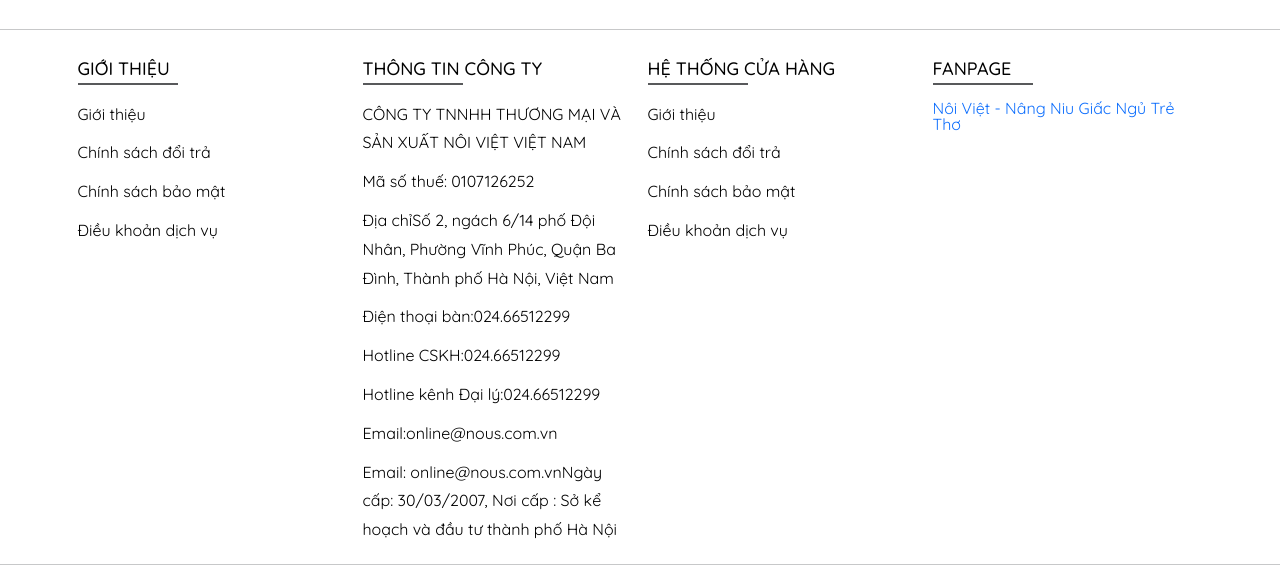
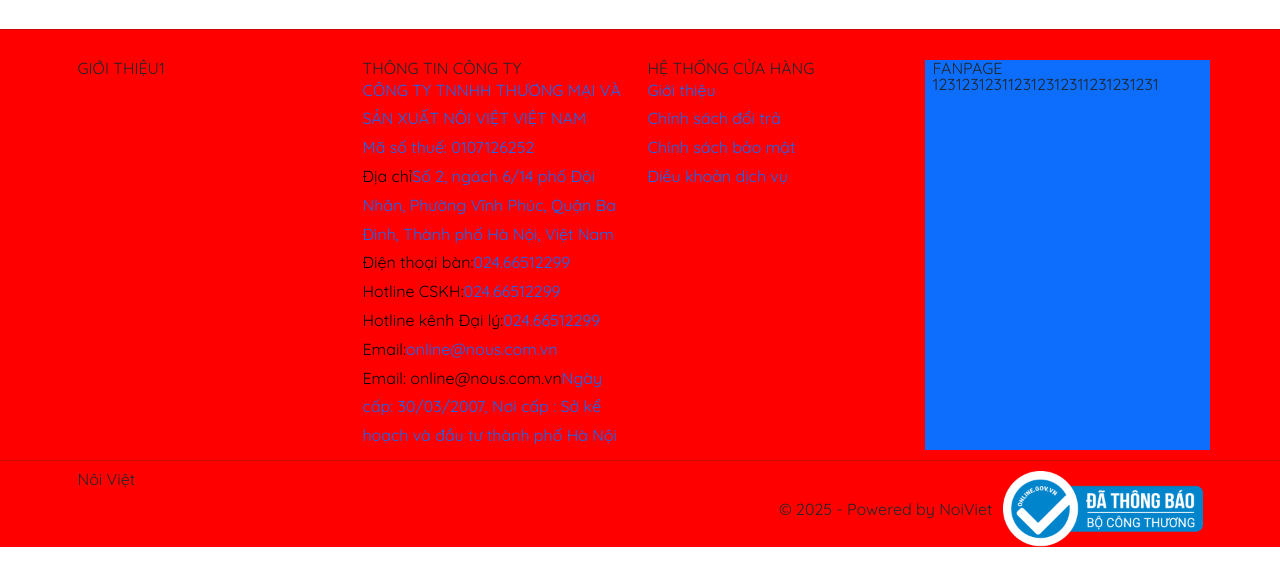
Before and after one commit to sonbui16/project-02, a React (Vite) app: page /contact in a window 1280 px wide. Shown: the part 193-768 px from the top of the page. Built offline with nearby package versions, Linux system fonts and the light colour scheme; no server answers.

Commit message:
fix giao diện

```diff
--- a/index.html
+++ b/index.html
@@ -17,7 +17,7 @@
       href="https://fonts.googleapis.com/css2?family=Quicksand:wght@300..700&display=swap"
       rel="stylesheet"
     />
-    <!-- <link rel="stylesheet" href="/src/assets/css/styles.css" /> -->
+    <link rel="stylesheet" href="/src/assets/css/responsive.css" />
     <link
       rel="stylesheet"
       href="https://cdnjs.cloudflare.com/ajax/libs/font-awesome/7.0.1/css/all.min.css"
--- a/package.json
+++ b/package.json
@@ -41,6 +41,7 @@
     "eslint-plugin-react-hooks": "^5.2.0",
     "eslint-plugin-react-refresh": "^0.4.20",
     "globals": "^16.3.0",
+    "sass-embedded": "^1.93.2",
     "vite": "^7.1.2"
   }
 }
--- a/src/assets/css/responsive.css
+++ b/src/assets/css/responsive.css
@@ -1,8 +1,44 @@
 /* Mobile */
-@media (max-width: 575.98px) {}
+@media (max-width: 575.98px) {
+    [data-bs-toggle="collapse"] {
+        pointer-events: none;
+    }
+}
 
 /* Tablet */
 @media (min-width: 576px) and (max-width: 991.98px) {}
 
 /* Desktop */
-@media (min-width: 992px) {}
+@media (min-width: 992px) {
+    .collapse {
+        display: block;
+    }
+
+    .footer-collapse.collapse.show {
+        display: block;
+    }
+}
+
+/* Mobile: hiển thị luôn, tắt collapse */
+@media (max-width: 767.98px) {
+  .footer-collapse {
+    display: block !important;  /* luôn hiển thị */
+    height: auto !important;
+    visibility: visible !important;
+  }
+
+  /* tắt pointer của h3 để không bấm */
+  [data-bs-toggle="collapse"] {
+    pointer-events: none;
+  }
+}
+
+/* Tablet trở lên: giữ nguyên Bootstrap collapse */
+@media (max-width: 768px) {
+  .footer-collapse.collapse {
+    display: none;
+  }
+  .footer-collapse.collapse.show {
+    display: block;
+  }
+}
--- a/src/layouts/components/Footer/Footer.module.css
+++ b/src/layouts/components/Footer/Footer.module.css
@@ -34,6 +34,15 @@
 
 
 /* Footer */
+.footer1 {
+   background-color: #f2f2f2;
+   padding: 60px 0 40px 0;
+   /* border-top: 4px solid var(--primary-color); */
+   /* position: relative; */
+   /* bottom: 0; */
+   /* width: 100%; */
+   /* margin-top: 50px; */
+}
 
 .footer__row {
    display: grid;
--- /dev/null
+++ b/src/layouts/components/Footer/Footer.module.scss
@@ -0,0 +1,6 @@
+.footer1 {
+    background-color: red;
+    &:hover {
+        background-color: blue;
+    }
+}
--- a/src/layouts/components/Footer/index.jsx
+++ b/src/layouts/components/Footer/index.jsx
@@ -1,4 +1,4 @@
-import styles from "./Footer.module.css";
+import styles from "./Footer.module.scss";
 import bocongthuong from "../../../assets/images/bocongthuong.png";
 
 import { Link } from "react-router";
@@ -12,12 +12,23 @@
     }
   }, []);
   return (
-    <footer className="">
+    <footer  className={styles.footer1}>
       <hr className="my-5" />
       <div className="container ">
         <div className="row">
-          <div className="col-6 col-lg-3">
-            <h3 className={styles.footer__heading}>GIỚI THIỆU</h3>
+          <div className="col-12 col-sm-6 col-lg-3">
+            <h3
+              className={styles.footer__heading}
+              data-bs-toggle="collapse"
+              href="#collapseExample"
+              role="button"
+              aria-expanded="false"
+              aria-controls="collapseExample"
+            >
+              GIỚI THIỆU1
+            </h3>
+
+            <div class="collapse" id="collapseExample">
               <ul className={styles.footer__list}>
                 <li className={styles.footer__item}>
                   <Link to="/about-us" className={styles.footer__link}>
@@ -25,7 +36,10 @@
                   </Link>
                 </li>
                 <li className={styles.footer__item}>
-                <Link to="/page/refund-policy" className={styles.footer__link}>
+                  <Link
+                    to="/page/refund-policy"
+                    className={styles.footer__link}
+                  >
                     Chính sách đổi trả
                   </Link>
                 </li>
@@ -41,7 +55,8 @@
                 </li>
               </ul>
             </div>
-          <div className="col-6 col-lg-3">
+          </div>
+          <div className="col-12 col-sm-6 col-lg-3">
             <h3 className={styles.footer__heading}>THÔNG TIN CÔNG TY</h3>
             <ul className={styles.footer__list}>
               <li className={styles.footer__item}>
@@ -98,7 +113,7 @@
               </li>
             </ul>
           </div>
-          <div className="col-6 col-lg-3">
+          <div className="col-12 col-sm-6 col-lg-3">
             <div className="">
               <h3 className={styles.footer__heading}>HỆ THỐNG CỬA HÀNG</h3>
               <ul className={styles.footer__list}>
@@ -125,9 +140,10 @@
               </ul>
             </div>
           </div>
-          <div className="col-6 col-lg-3">
+          <div className="col-12 col-sm-6 col-lg-3 bg-primary ">
             <h3 className={styles.footer__heading}>FANPAGE</h3>
-              <div
+            <p className="">123123123112312312311231231231</p>
+            {/* <div
                 className="fb-page"
                 data-href="https://www.facebook.com/profile.php?id=61579803456004"
                 data-width="340px"
@@ -144,7 +160,7 @@
                     Nôi Việt - Nâng Niu Giấc Ngủ Trẻ Thơ
                   </a>
                 </blockquote>
-              </div>
+              </div> */}
           </div>
         </div>
       </div>
@@ -161,6 +177,7 @@
           />
         </div>
       </div>
+      <div class="container"></div>
     </footer>
   );
 }
--- a/src/pages/Home/index.jsx
+++ b/src/pages/Home/index.jsx
@@ -124,7 +124,7 @@
   }, []);
   return (
     <div className="">
-      <div className={styles.full_width}>
+      {/* <div className={styles.full_width}>
         <div id="carouselExampleIndicators" class="carousel slide">
           <div className="carousel-indicators">
             <button
@@ -178,7 +178,7 @@
             <span class="visually-hidden">Next</span>
           </button>
         </div>
-      </div>
+      </div> */}
 
       <div className=" container">
         <div className="row">
@@ -202,7 +202,7 @@
           })}
         </div>
       </div>
-      <svg
+      {/* <svg
         xmlns="http://www.w3.org/2000/svg"
         viewBox="0 0 1000 100"
         preserveAspectRatio="none"
@@ -221,7 +221,7 @@
           class="elementor-shape-fill"
           d="M766.1,28.9c-200-57.5-266,65.5-395.1,19.5C242,1.8,242,5.4,184.8,20.6C128,35.8,132.3,44.9,89.9,52.5C28.6,63.7,0,0,0,0 h1000c0,0-9.9,40.9-83.6,48.1S829.6,47,766.1,28.9z"
         ></path>
-      </svg>
+      </svg> */}
       <div className="container">
         <p
           className="text-center"
@@ -333,7 +333,7 @@
           OEM/ODM cho trẻ em với các quy trình kiểm soát chất lượng nghiêm ngặt
           để đảm bảo bạn chỉ nhận được những sản phẩm tốt nhất.
         </p>
-        <img src={demo1} alt="" className="" />
+        {/* <img src={demo1} alt="" className="" /> */}
       </div>
 
       <div style={{ marginTop: "130px" }} className="container">
```
Also changed, not shown: src/assets/scss/base/_base.scss (added), 2 other files (tests, documents, lock files or other folders). Lines whose indentation alone changed are shown as unchanged.
